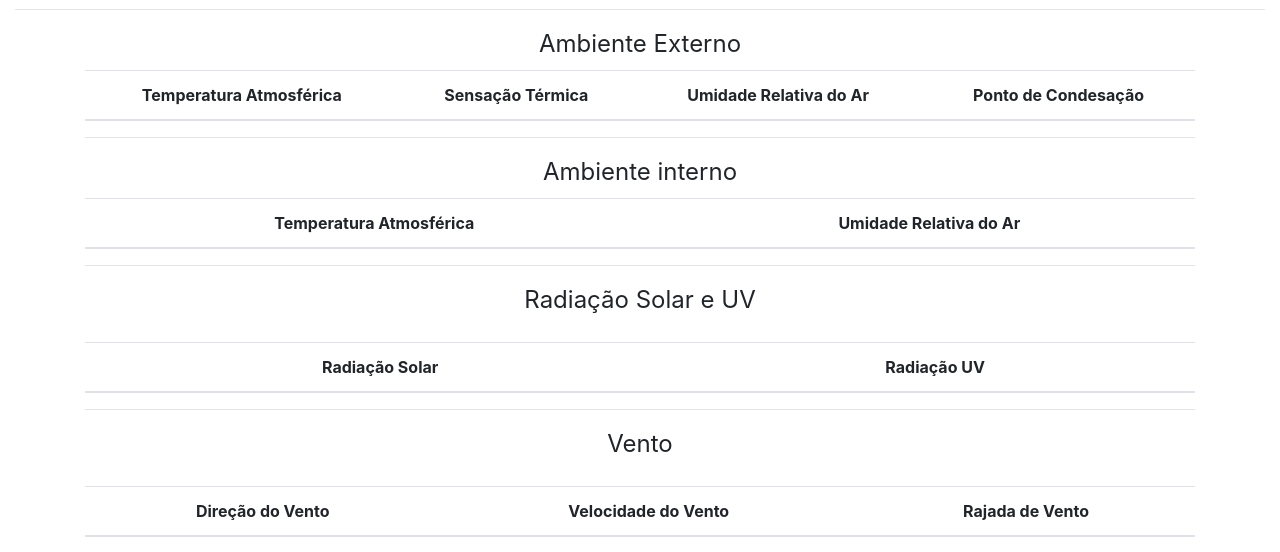
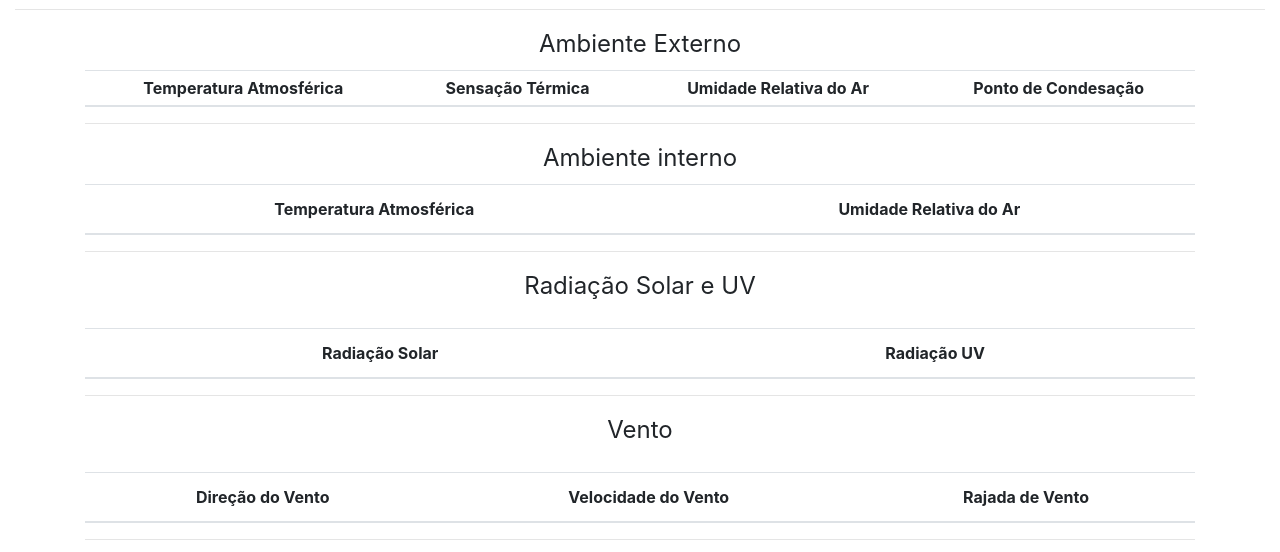
Before and after one commit to tallisson/EstacaoBDC, a plain HTML site: page index.html in a window 1280 px wide. Shown: the part 218-770 px from the top of the page. Drawn offline with nearby package versions, Linux system fonts and the light colour scheme; no server answers.

Commit message:
Testando Table sm

```diff
--- a/index.html
+++ b/index.html
@@ -6,7 +6,6 @@
   <meta name="viewport" content="width=device-width, initial-scale=1.0">
   <title>Dados Estação Climática BdC</title>
   <link rel="stylesheet" href="https://stackpath.bootstrapcdn.com/bootstrap/4.1.3/css/bootstrap.min.css" integrity="sha384-MCw98/SFnGE8fJT3GXwEOngsV7Zt27NXFoaoApmYm81iuXoPkFOJwJ8ERdknLPMO" crossorigin="anonymous">
-  <link rel="stylesheet" href="styles.css" type="text/css">
   <link rel="shortcut icon" href="icon.png" type="image/png">
   <link rel="stylesheet" href="https://cdnjs.cloudflare.com/ajax/libs/font-awesome/6.1.1/css/all.min.css" integrity="sha512-KfkfwYDsLkIlwQp6LFnl8zNdLGxu9YAA1QvwINks4PhcElQSvqcyVLLD9aMhXd13uQjoXtEKNosOWaZqXgel0g==" crossorigin="anonymous" referrerpolicy="no-referrer">
 </head>
@@ -44,7 +43,7 @@
 
   <main class="container mb-2">
     <table
-      class="table table-md"
+      class="table table-sm"
       id="table-outdoor"
       style="overflow: auto;"
     >
```
